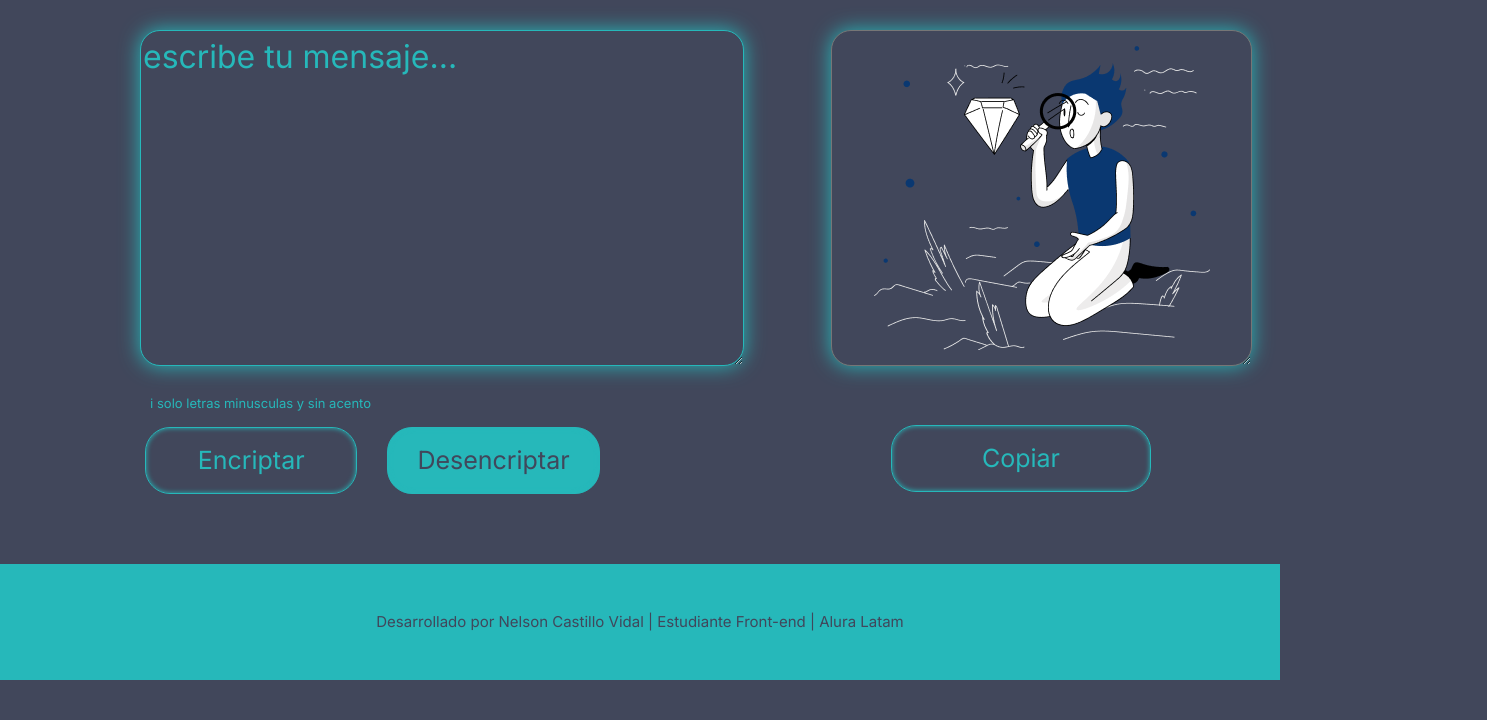
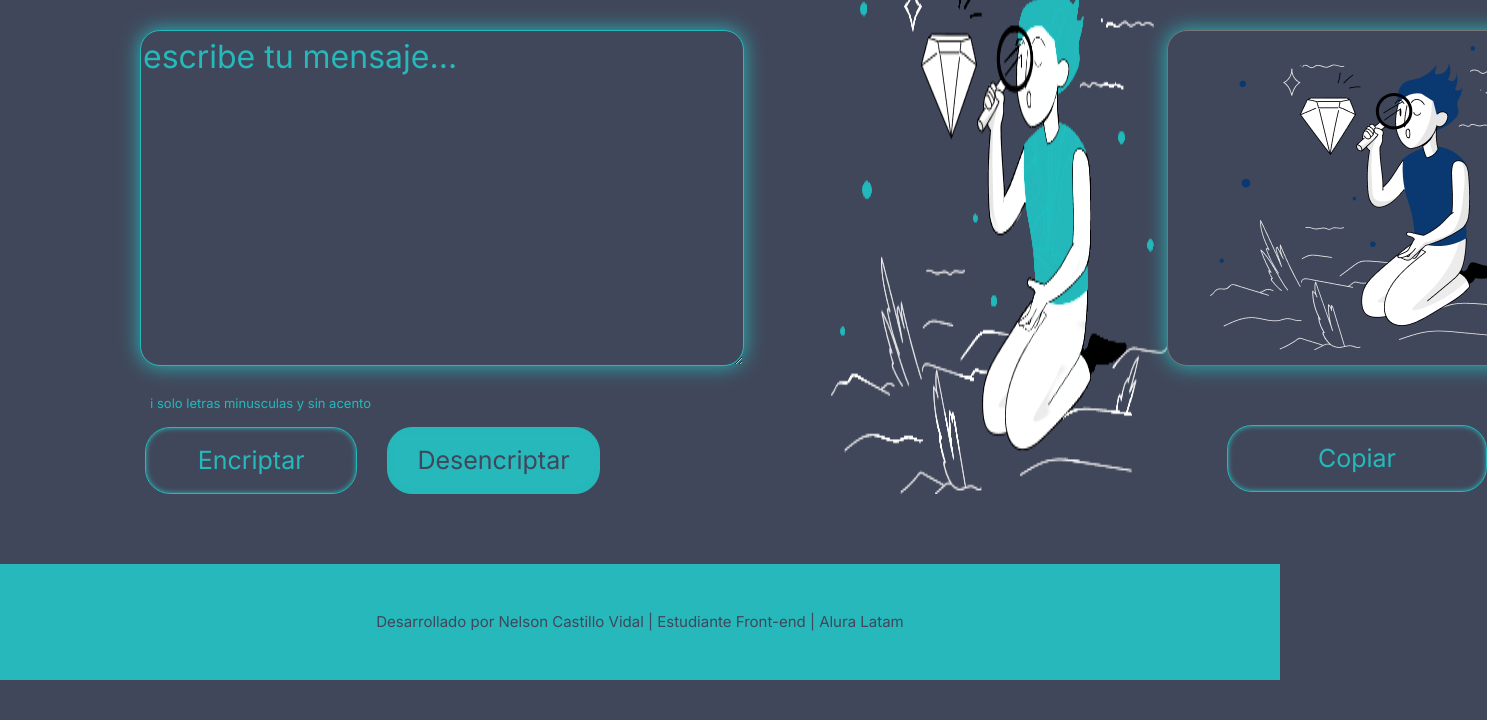
Before and after one commit to ncvidal/version2, a plain HTML site: page index.html in a window 1280 px wide. Shown: the part 80-800 px from the top of the page, 1487 px wide, since content can reach past the window. Drawn offline with Linux system fonts and the light colour scheme.

Commit message:
probando muñeco fuera de la seccion

```diff
--- a/index.html
+++ b/index.html
@@ -40,7 +40,7 @@
 
         </section>
 
-
+        <img src="./Muñeco3.png" alt="">
         <section>
 
             <textarea class="mensaje"  cols="20" rows="7"></textarea>
```
